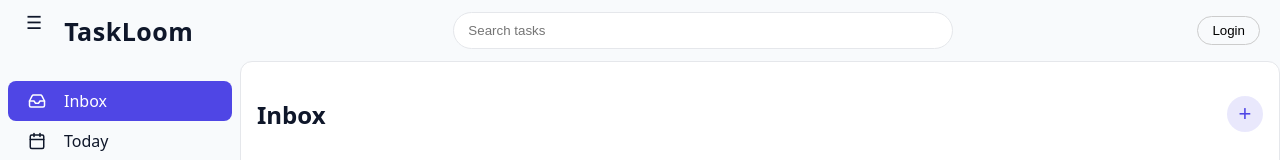
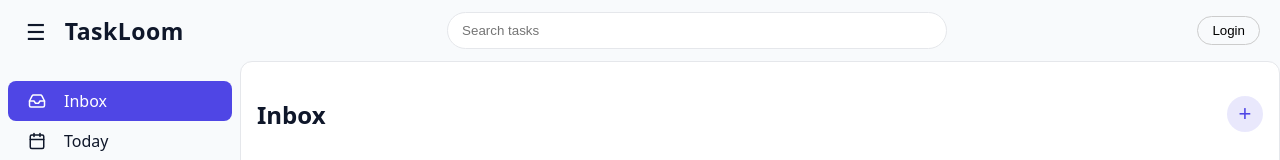
Before and after one commit to sukantadutta2003-tech/Task-Manager, a React (Create React App) app: page / in a window 1280 px wide. Shown: the top 160 px of the page. Built offline with nearby package versions, Linux system fonts and the light colour scheme.

Commit message:
Minor changes

```diff
--- a/src/styles/app.css
+++ b/src/styles/app.css
@@ -9,6 +9,10 @@
   background: var(--bg);
   color: var(--text);
 }
+/* body > div {
+  display: flex;
+  flex-direction: column;
+} */
 
 .app {
   display: flex;
@@ -39,8 +43,8 @@
 .hamburger-btn {
   left: 14px;
   top: 50%;
-  transform: translateY(-50%);
-  font-size: 18px;
+  /* transform: translateY(-50%); */
+  font-size: 22px;
   background: none;
   border: none;
   cursor: pointer;
@@ -295,10 +299,10 @@
 
 /* Logo (like YouTube text) */
 .topbar-logo {
-  font-size: 25px;
+  font-size: 23px;
   font-weight: 600;
   letter-spacing: 0.5px;
-  padding: 0px 16px;
+  padding: 0px 13px;
 }
 
 /* Center search stays same */
@@ -331,7 +335,3 @@
 }
 
 /* Ensure layout stacks correctly */
-body > div {
-  display: flex;
-  flex-direction: column;
-}
```
